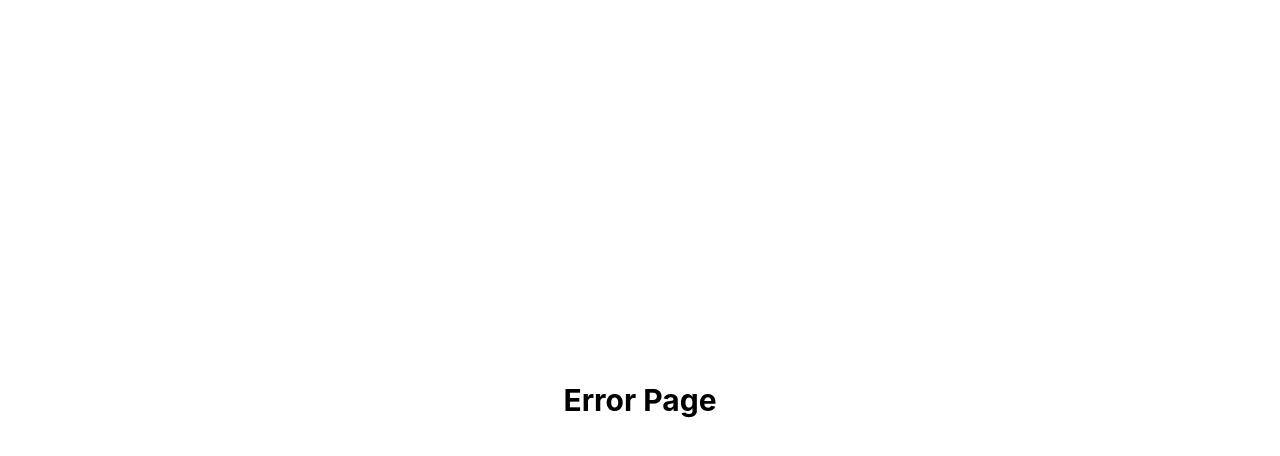
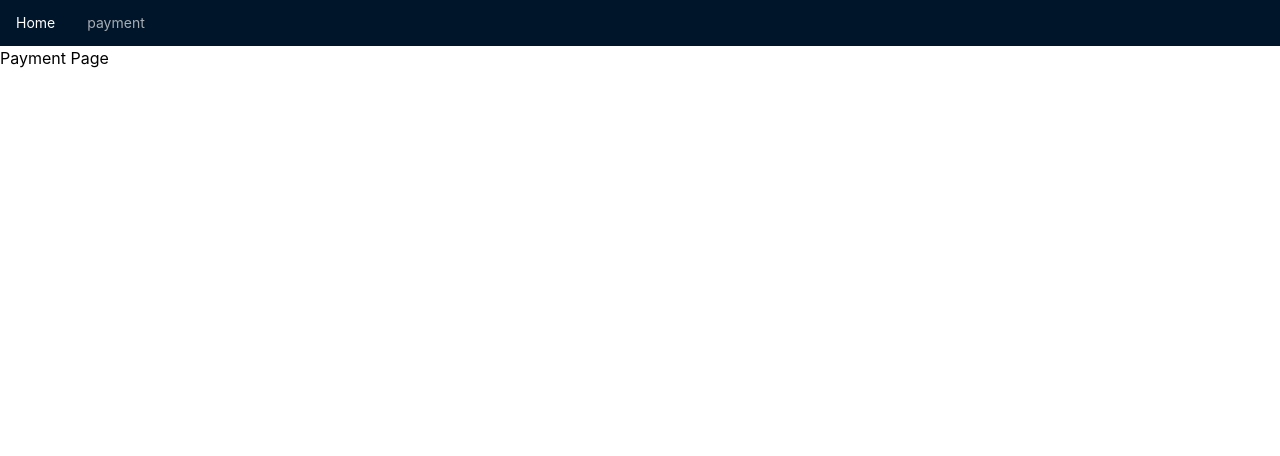
Before and after one commit to happyhealthy/ecommerce, a React (Create React App) app: page /payment in a window 1280 px wide. Before the commit this address had no page. Shown: the top 456 px of the page. Built offline with nearby package versions, Linux system fonts and the light colour scheme.

Commit message:
add PaymentPage

```diff
--- /dev/null
+++ b/src/page/PaymentPage.js
@@ -0,0 +1,9 @@
+const PaymentPage = () => {
+  return (
+    <div>
+      <h1>Payment Page</h1>
+    </div>
+  );
+};
+
+export default PaymentPage;
--- a/src/router/router.js
+++ b/src/router/router.js
@@ -2,6 +2,7 @@ import { createBrowserRouter } from "react-router-dom";
 import { ErrorPage } from "../page/ErrorPage";
 import { Layout } from "../page/Layout";
 import { ProductPage } from "../page/ProductPage";
+import PaymentPage from "../page/PaymentPage";
 
 const router = createBrowserRouter([
   {
@@ -9,8 +10,12 @@ const router = createBrowserRouter([
     element: <Layout />,
     children: [
       {
-        path: "product",
+        index: true,
         element: <ProductPage />,
+      },
+      {
+        path: "payment",
+        element: <PaymentPage />,
       },
     ],
     errorElement: <ErrorPage />,
```
